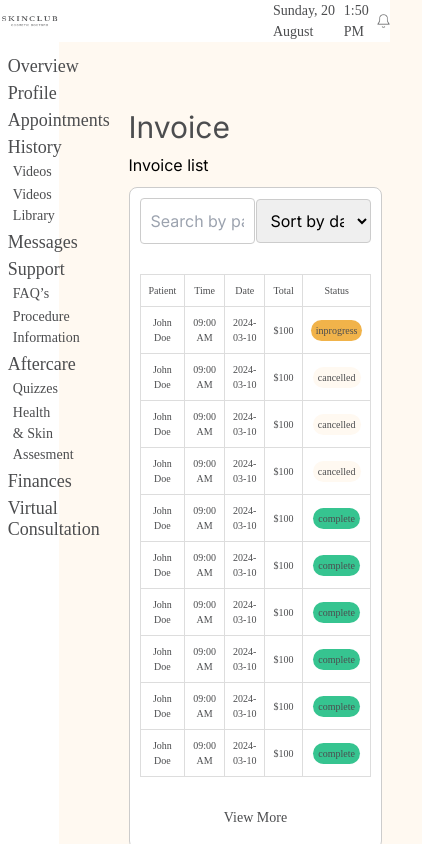
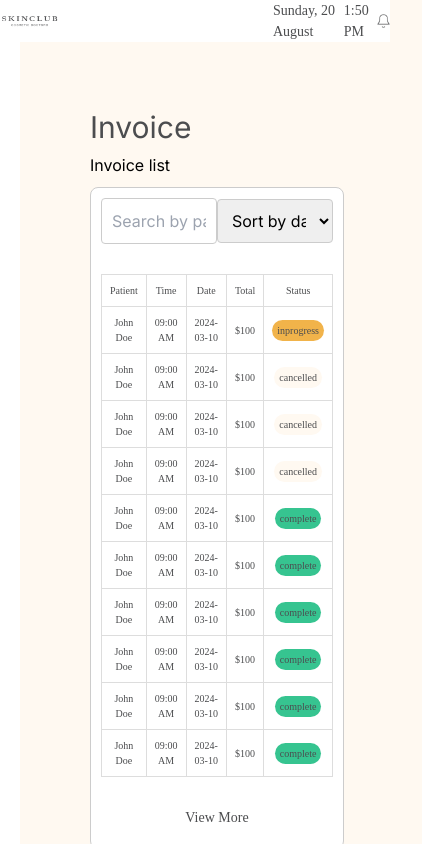
Before and after one commit to 89chandu/skinclub, a Next.js app: page / in a window 390 px wide. Shown: the top 844 px of the page, 422 px wide, since content can reach past the window. Built offline with nearby package versions, Linux system fonts and the light colour scheme.

Commit message:
Side bar responsive

```diff
--- a/src/pages/Sidebar.module.css
+++ b/src/pages/Sidebar.module.css
@@ -1,12 +1,12 @@
+/* Original styles for larger screens */
 .sidebar {
     width: 15%;
     background: #FFFFFF;
-    /* background-color: aqua; */
     min-height: 100vh;
     padding: 2% 0 10% 2%;
-}
+  }
 
-.sidebarNavigation>li {
+  .sidebarNavigation>li {
     list-style: none;
     margin-top: 12%;
     font-family: Cabin;
@@ -15,10 +15,10 @@
     line-height: 21px;
     letter-spacing: 0em;
     text-align: left;
-    color:#4C4D4F;
+    color: #4C4D4F;
+  }
 
-}
-.sidebarNavigation>li>ul>li{
+  .sidebarNavigation>li>ul>li {
     margin-top: 5%;
     margin-left: 10%;
     color: #4C4D4F;
@@ -29,5 +29,41 @@
     line-height: 21px;
     letter-spacing: 0em;
     text-align: left;
+  }
 
-}
+  /* Media query for tablet devices */
+  @media only screen and (max-width: 768px) {
+    .sidebar {
+      width: 100%; /* Full width for smaller devices */
+      padding: 10px; /* Adjust padding as needed */
+    }
+
+    .sidebarNavigation>li {
+      margin-top: 5%; /* Adjust margin for smaller devices */
+    }
+
+    .sidebarNavigation>li>ul>li {
+      margin-top: 3%; /* Adjust margin for smaller devices */
+      margin-left: 5%; /* Adjust margin for smaller devices */
+    }
+  }
+
+  /* Media query for mobile devices */
+  @media only screen and (max-width: 480px) {
+    .sidebar {
+      padding: 10px; /* Adjust padding as needed */
+    }
+
+    .sidebarNavigation {
+      display: none; /* Hide the navigation links by default */
+      flex-direction: column; /* Stack navigation links vertically */
+    }
+
+    .sidebarNavigation.show-mobile {
+      display: flex; /* Show navigation links when the show-mobile class is added */
+    }
+
+    .menu-icon {
+      display: block; /* Show the menu icon by default */
+    }
+  }
```
